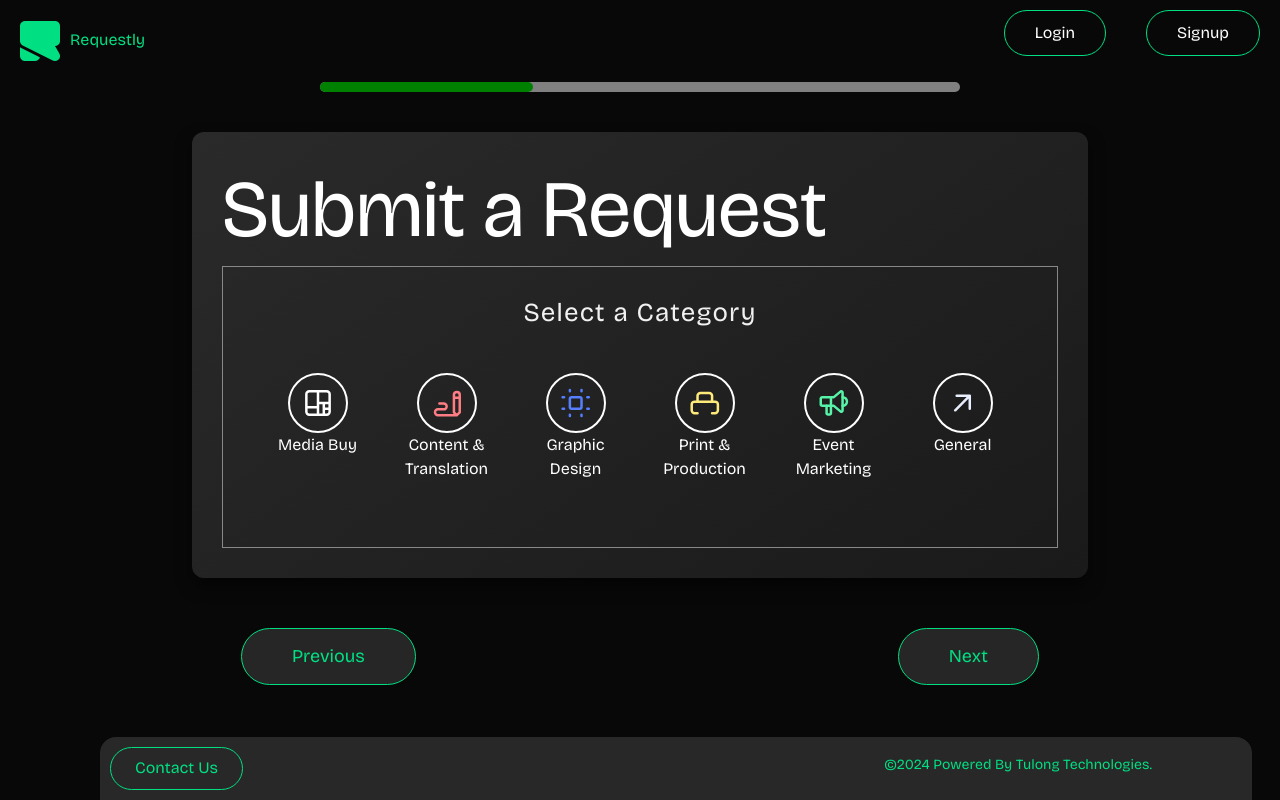
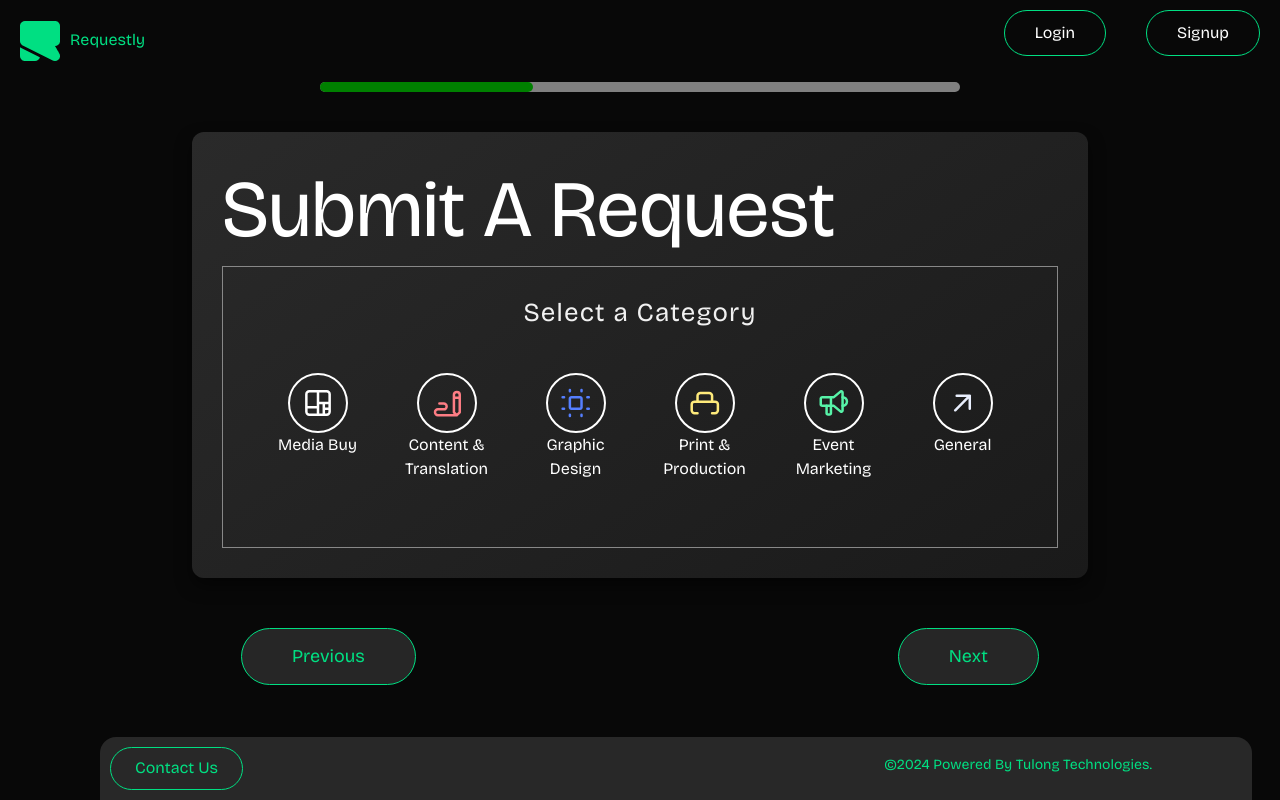
Before and after one commit to ChamanvirKaur/requestly-frontEnd, a React (Create React App) app: page /makeRequest in a window 1280 px wide. Built offline with nearby package versions, Linux system fonts and the light colour scheme.

Commit message:
Chnaged in submit a new request button

```diff
--- a/src/Components/dashboard-page/dashboard-requests/DashboardRequest.css
+++ b/src/Components/dashboard-page/dashboard-requests/DashboardRequest.css
@@ -30,7 +30,7 @@
 .dashboard-newRequest-search{
   display: flex;
   background-color:#080808 ;
-  width: 80%;
+  width: 75%;
   align-items: center;
   justify-content: space-around;
 }
--- a/src/Components/requestForm-pages/FirstForm.js
+++ b/src/Components/requestForm-pages/FirstForm.js
@@ -114,7 +114,7 @@ function FirstForm() {
     return (
         <div className='requestForm'>
             <div className='submitRequest'>
-               <h1>Submit a Request</h1>
+               <h1>Submit A Request</h1>
             </div>
             <div className='allserviceviewmain'>
                 <h2>Select a Category</h2>
```
